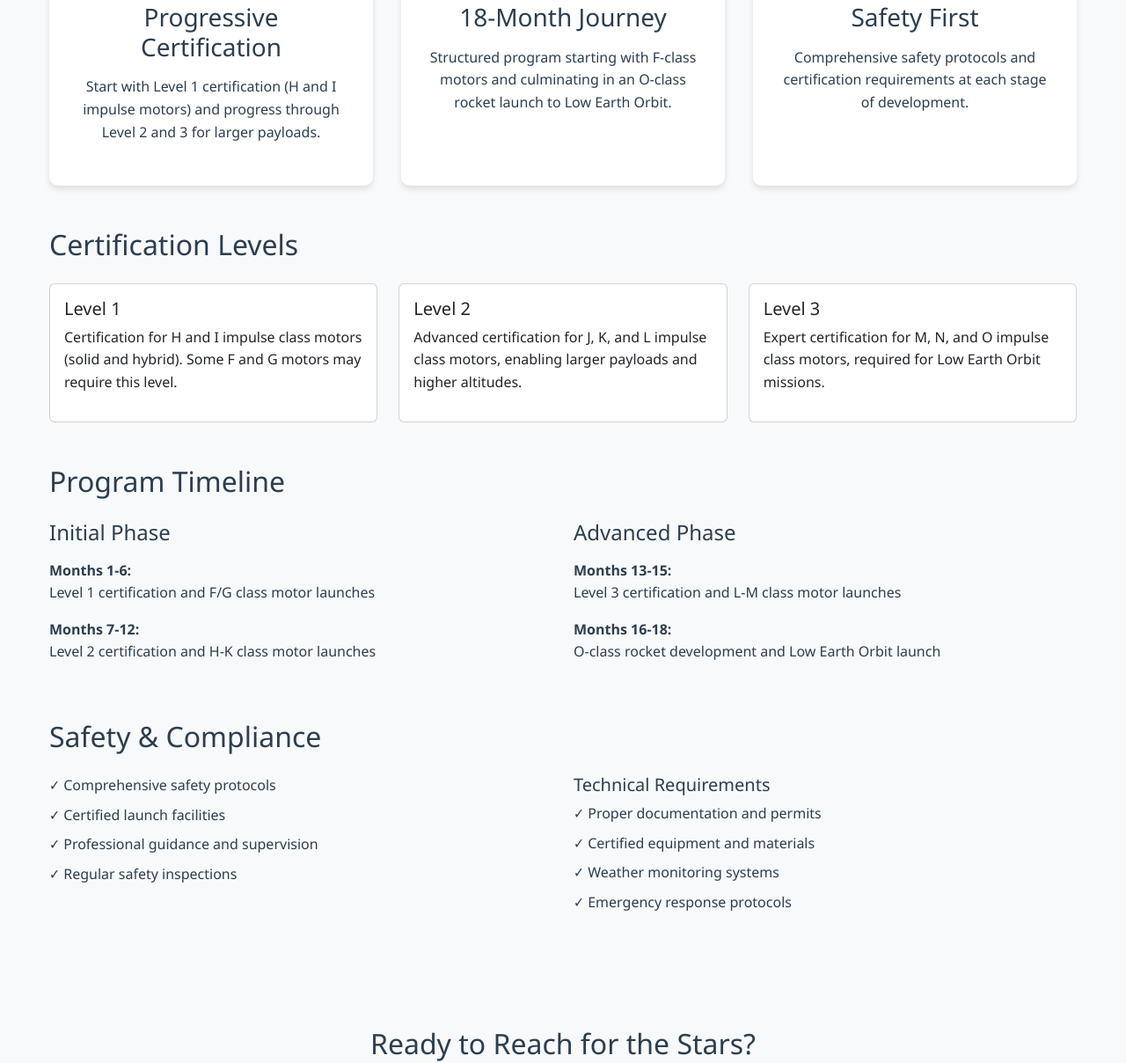
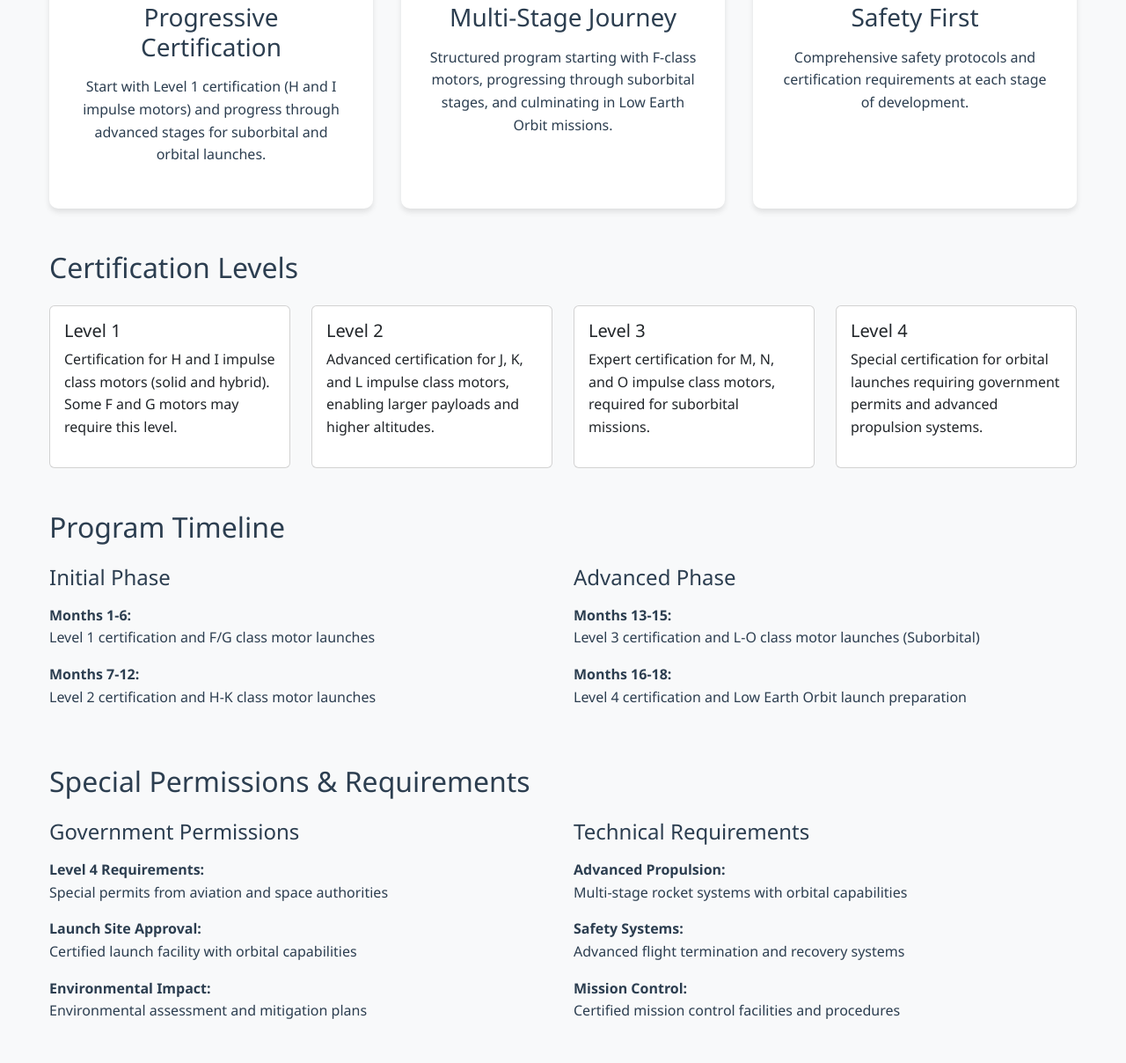
Before and after one commit to adifas/kittyhawk.app, a plain HTML site: page spaceq/index.html in a window 1280 px wide. Shown: the part 809-2017 px from the top of the page at 88% size. Drawn offline with nearby package versions, Linux system fonts and the light colour scheme.

Commit message:
Added LEO explanation

```diff
--- a/spaceq/index.html
+++ b/spaceq/index.html
@@ -46,12 +46,12 @@
         <div class="features">
             <div class="feature-card">
                 <h3>Progressive Certification</h3>
-                <p>Start with Level 1 certification (H and I impulse motors) and progress through Level 2 and 3 for larger payloads.</p>
+                <p>Start with Level 1 certification (H and I impulse motors) and progress through advanced stages for suborbital and orbital launches.</p>
             </div>
 
             <div class="feature-card">
-                <h3>18-Month Journey</h3>
-                <p>Structured program starting with F-class motors and culminating in an O-class rocket launch to Low Earth Orbit.</p>
+                <h3>Multi-Stage Journey</h3>
+                <p>Structured program starting with F-class motors, progressing through suborbital stages, and culminating in Low Earth Orbit missions.</p>
             </div>
 
             <div class="feature-card">
@@ -63,7 +63,7 @@
         <div class="mt-5">
             <h2 class="mb-4">Certification Levels</h2>
             <div class="row">
-                <div class="col-md-4">
+                <div class="col-md-3">
                     <div class="card h-100">
                         <div class="card-body">
                             <h3 class="h5">Level 1</h3>
@@ -71,7 +71,7 @@
                         </div>
                     </div>
                 </div>
-                <div class="col-md-4">
+                <div class="col-md-3">
                     <div class="card h-100">
                         <div class="card-body">
                             <h3 class="h5">Level 2</h3>
@@ -79,11 +79,19 @@
                         </div>
                     </div>
                 </div>
-                <div class="col-md-4">
+                <div class="col-md-3">
                     <div class="card h-100">
                         <div class="card-body">
                             <h3 class="h5">Level 3</h3>
-                            <p>Expert certification for M, N, and O impulse class motors, required for Low Earth Orbit missions.</p>
+                            <p>Expert certification for M, N, and O impulse class motors, required for suborbital missions.</p>
+                        </div>
+                    </div>
+                </div>
+                <div class="col-md-3">
+                    <div class="card h-100">
+                        <div class="card-body">
+                            <h3 class="h5">Level 4</h3>
+                            <p>Special certification for orbital launches requiring government permits and advanced propulsion systems.</p>
                         </div>
                     </div>
                 </div>
@@ -111,11 +119,11 @@
                     <ul class="list-unstyled">
                         <li class="mb-3">
                             <strong>Months 13-15:</strong>
-                            <p class="mb-0">Level 3 certification and L-M class motor launches</p>
+                            <p class="mb-0">Level 3 certification and L-O class motor launches (Suborbital)</p>
                         </li>
                         <li class="mb-3">
                             <strong>Months 16-18:</strong>
-                            <p class="mb-0">O-class rocket development and Low Earth Orbit launch</p>
+                            <p class="mb-0">Level 4 certification and Low Earth Orbit launch preparation</p>
                         </li>
                     </ul>
                 </div>
@@ -123,23 +131,40 @@
         </div>
 
         <div class="mt-5">
-            <h2 class="mb-4">Safety & Compliance</h2>
+            <h2 class="mb-4">Special Permissions & Requirements</h2>
             <div class="row">
                 <div class="col-md-6">
+                    <h3 class="h4 mb-3">Government Permissions</h3>
                     <ul class="list-unstyled">
-                        <li class="mb-2">✓ Comprehensive safety protocols</li>
-                        <li class="mb-2">✓ Certified launch facilities</li>
-                        <li class="mb-2">✓ Professional guidance and supervision</li>
-                        <li class="mb-2">✓ Regular safety inspections</li>
+                        <li class="mb-3">
+                            <strong>Level 4 Requirements:</strong>
+                            <p class="mb-0">Special permits from aviation and space authorities</p>
+                        </li>
+                        <li class="mb-3">
+                            <strong>Launch Site Approval:</strong>
+                            <p class="mb-0">Certified launch facility with orbital capabilities</p>
+                        </li>
+                        <li class="mb-3">
+                            <strong>Environmental Impact:</strong>
+                            <p class="mb-0">Environmental assessment and mitigation plans</p>
+                        </li>
                     </ul>
                 </div>
                 <div class="col-md-6">
-                    <h3 class="h5">Technical Requirements</h3>
+                    <h3 class="h4 mb-3">Technical Requirements</h3>
                     <ul class="list-unstyled">
-                        <li class="mb-2">✓ Proper documentation and permits</li>
-                        <li class="mb-2">✓ Certified equipment and materials</li>
-                        <li class="mb-2">✓ Weather monitoring systems</li>
-                        <li class="mb-2">✓ Emergency response protocols</li>
+                        <li class="mb-3">
+                            <strong>Advanced Propulsion:</strong>
+                            <p class="mb-0">Multi-stage rocket systems with orbital capabilities</p>
+                        </li>
+                        <li class="mb-3">
+                            <strong>Safety Systems:</strong>
+                            <p class="mb-0">Advanced flight termination and recovery systems</p>
+                        </li>
+                        <li class="mb-3">
+                            <strong>Mission Control:</strong>
+                            <p class="mb-0">Certified mission control facilities and procedures</p>
+                        </li>
                     </ul>
                 </div>
             </div>
```
